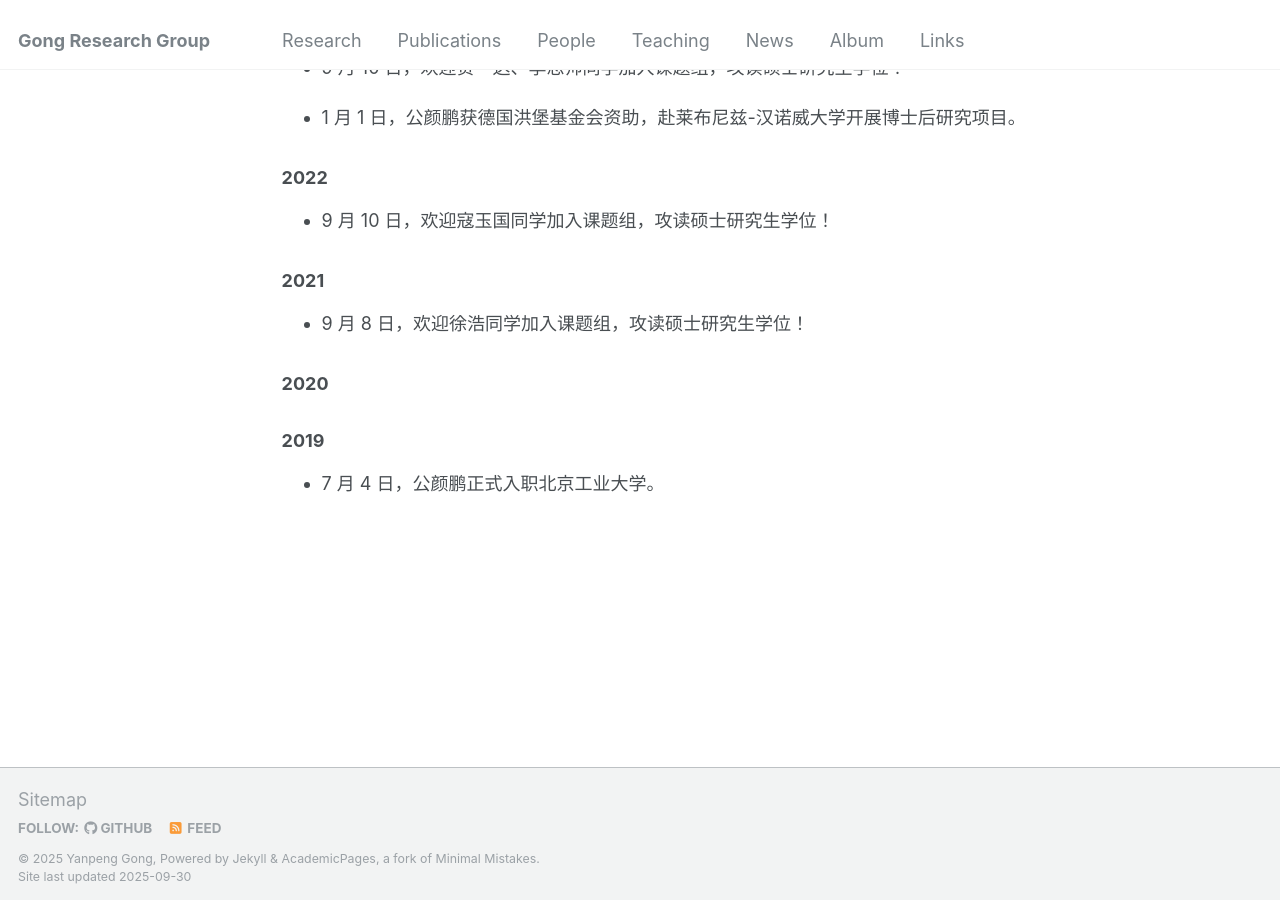
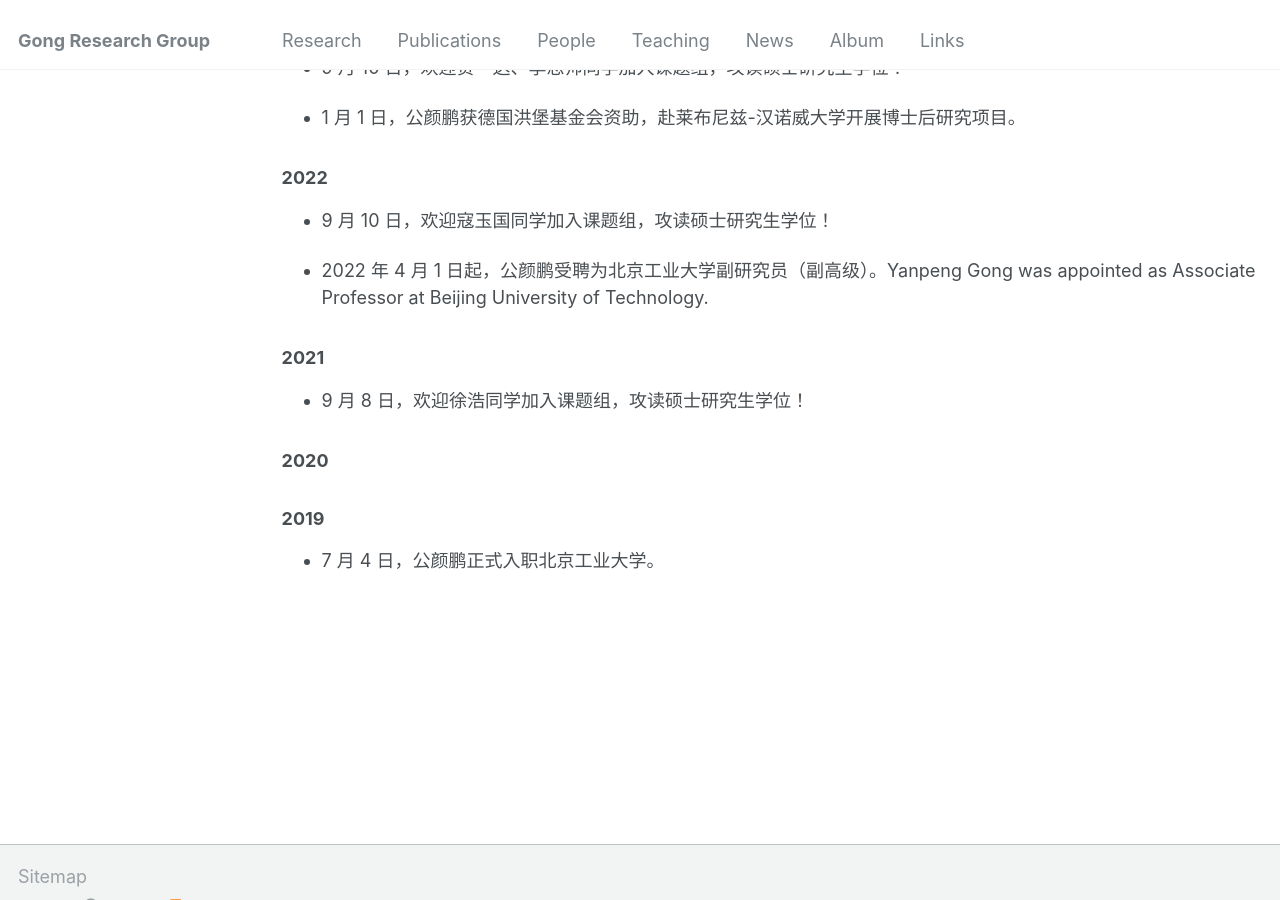
Before and after one commit to yanpeng-gong/yanpeng-gong.github.io, a Jekyll site: the page built from _news/news.md, in a window 1280 px wide and 900 px high, scrolled down 581 px. Built offline with Jekyll 4.4.1, drawn with Linux system fonts in a browser that asks for light colours.

Commit message:
update news

```diff
--- a/_news/news.md
+++ b/_news/news.md
@@ -39,6 +39,8 @@ collection: news
 
 - 9 月 10 日，欢迎寇玉国同学加入课题组，攻读硕士研究生学位！
 
+- 2022 年 4 月 1 日起，公颜鹏受聘为北京工业大学副研究员（副高级）。Yanpeng Gong was appointed as Associate Professor at Beijing University of Technology.
+
 <h3>2021</h3>
 
 - 9 月 8 日，欢迎徐浩同学加入课题组，攻读硕士研究生学位！
```
